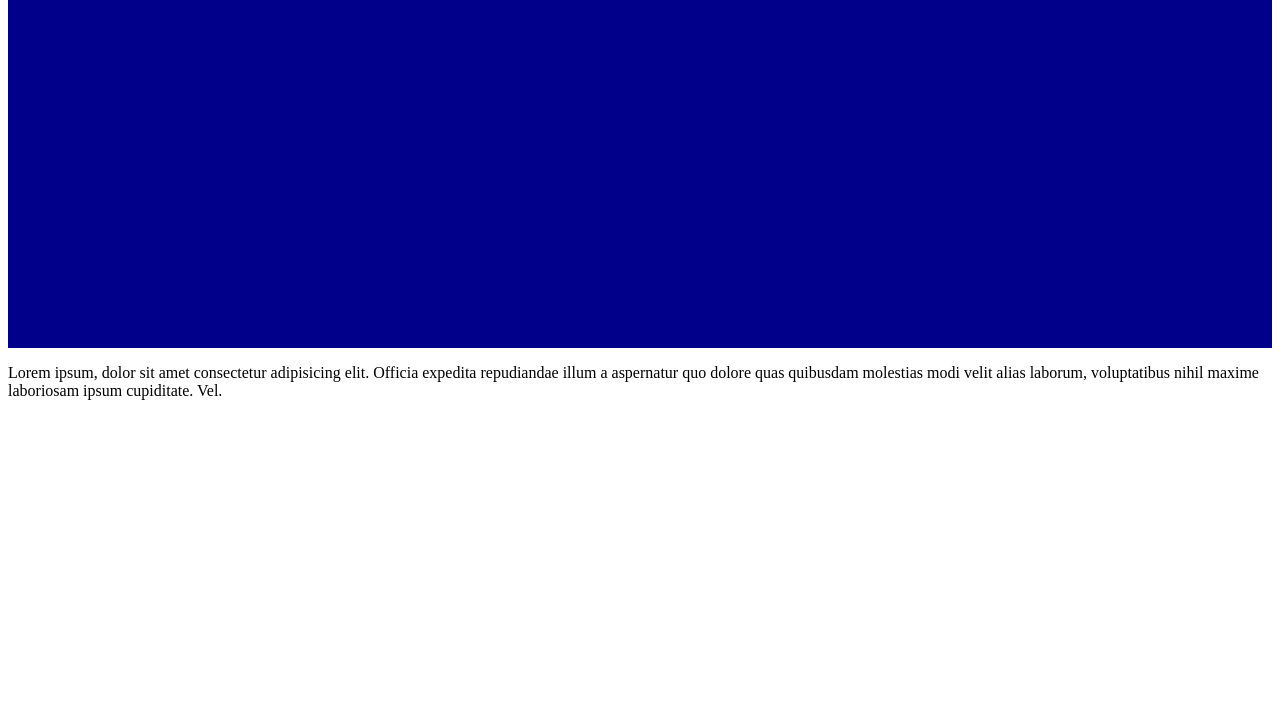
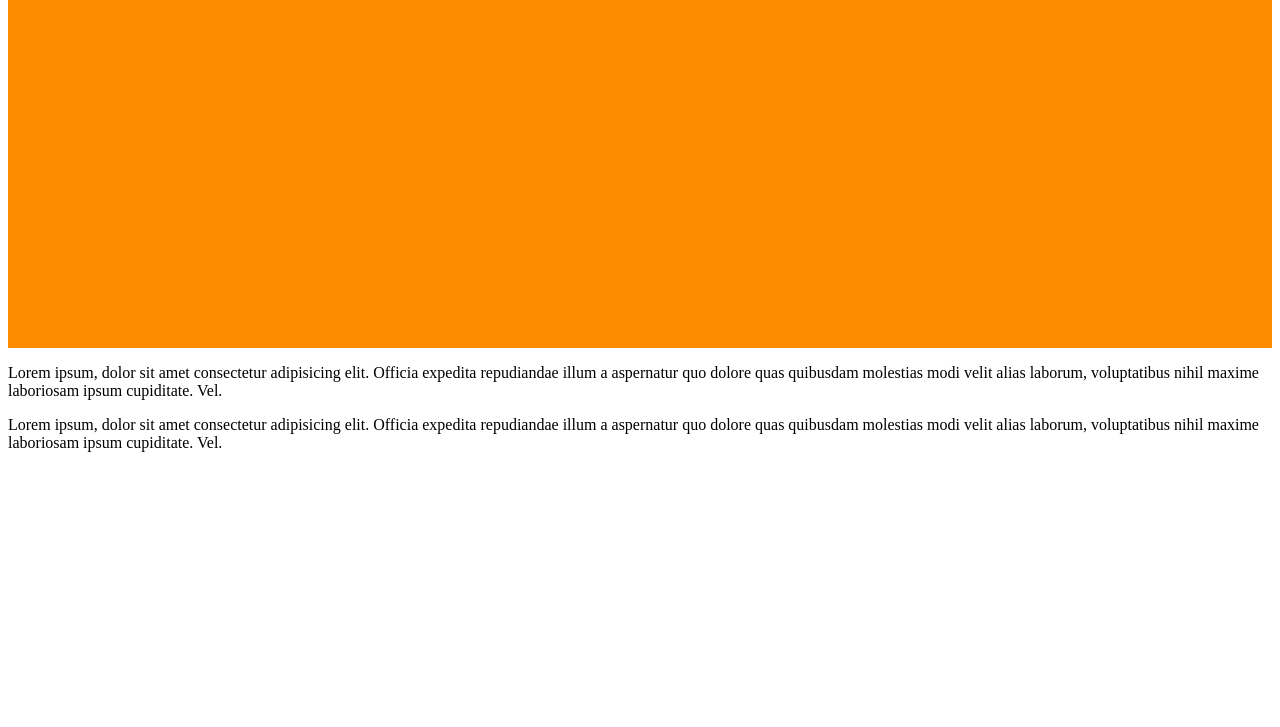
Before and after one commit to proyectapm/sesiontres, a plain HTML site: page index.html in a window 1280 px wide. Shown: the part 73-800 px from the top of the page. Drawn offline with Linux system fonts and the light colour scheme.

Commit message:
Color naranja y aumento de parrafo

```diff
--- a/css/estilos.css
+++ b/css/estilos.css
@@ -1,5 +1,6 @@
 .container-header {
-    background-color: darkblue;
+    background-color: darkorange;
     width: 100%;
     height: 400px;
+    color: white;
 }
--- a/index.html
+++ b/index.html
@@ -18,6 +18,8 @@
     <main></main>
     <section>
         <p>Lorem ipsum, dolor sit amet consectetur adipisicing elit. Officia expedita repudiandae illum a aspernatur quo dolore quas quibusdam molestias modi velit alias laborum, voluptatibus nihil maxime laboriosam ipsum cupiditate. Vel.</p>
+
+        <p>Lorem ipsum, dolor sit amet consectetur adipisicing elit. Officia expedita repudiandae illum a aspernatur quo dolore quas quibusdam molestias modi velit alias laborum, voluptatibus nihil maxime laboriosam ipsum cupiditate. Vel.</p>
     </section>
     <footer></footer>
 </body>
```
